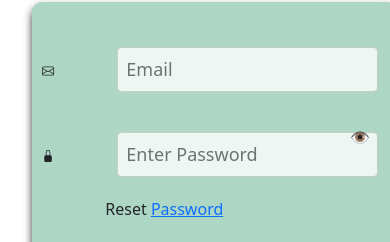
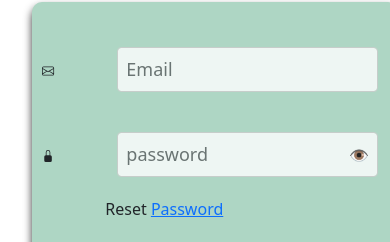
Before and after one commit to ahmedselem798/pricingappV2, a React (Create React App) app in the folder client/: page / in a window 390 px wide. Shown: the part 158-400 px from the top of the page. Built offline with nearby package versions, Linux system fonts and the light colour scheme.

Commit message:
eyIcon update

```diff
--- a/client/src/Components/LoginForm/LoginForm.css
+++ b/client/src/Components/LoginForm/LoginForm.css
@@ -24,22 +24,19 @@
     cursor: pointer;
   } */
 
-  .password-toggle{
+  .password-container {
+    position: relative;
+
+  }
+
+  .password-toggle {
     position: absolute;
-    top: 45.5%;
-    right: 45.5%;
+    top: 50%;
+    right: 9px;
+    transform: translateY(-70%);
     font-size: medium;
     cursor: pointer;
   }
-
-  @media (max-width: 932px) {
-    .password-toggle {
-      top:33.5%;
-      right: 20px;
-    }
-  }
-
-
 
   .btn-secondary {
     background-color: #df8845;
--- a/client/src/Components/LoginForm/LoginForm.js
+++ b/client/src/Components/LoginForm/LoginForm.js
@@ -91,12 +91,11 @@ class LoginForm extends Component {
                   />
                 </Form.Group> */}
 
-
-                <Form.Group className="mb-3 form-group-spacing d-flex">
+              <Form.Group className="mb-3 form-group-spacing d-flex password-container">
                     <LockFill size={20} className="form-icon" />
                     <Form.Control
                       type={showPassword ? "text" : "password"}
-                    placeholder="Enter Password"
+                      placeholder="password"
                       className="custom-input"
                       onChange={(e) => this.setState({ password: e.target.value })}
                     />
@@ -104,6 +103,7 @@ class LoginForm extends Component {
                       {showPassword ? "🔒" : "👁️"}
                     </div>
                  </Form.Group>
+
 
                 {passwordError && <p className="text-danger">{passwordError}</p>}
 
```
Lines whose indentation alone changed are shown as unchanged.
